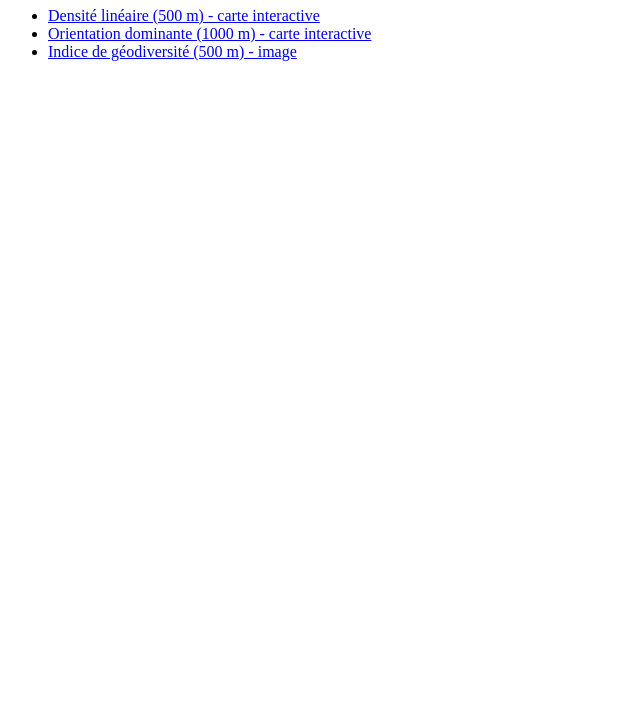
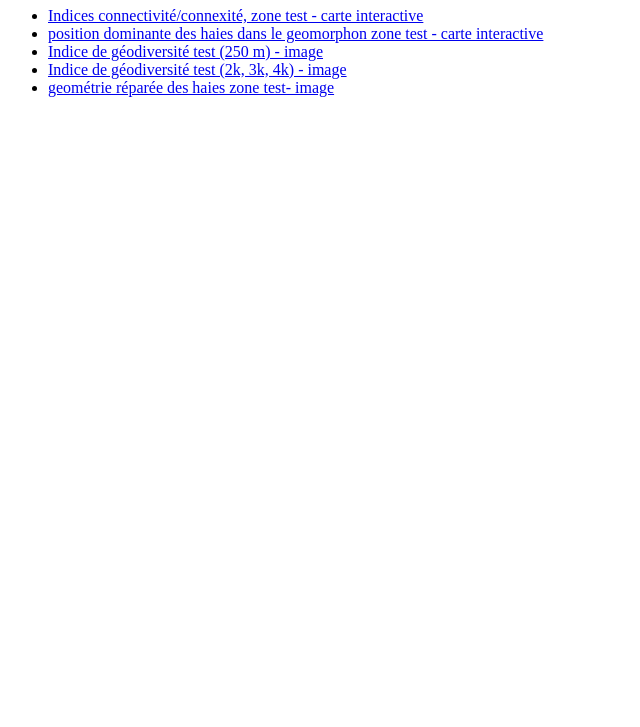
Before and after one commit to RomanLagalis/Restor-haies, a plain HTML site: page cartes/index.html in a window 1280 px wide. Shown: the part 73-800 px from the top of the page, without its empty margins (0-640 px from the left). Drawn offline with Linux system fonts and the light colour scheme.

Commit message:
Update index.html

```diff
--- a/cartes/index.html
+++ b/cartes/index.html
@@ -7,9 +7,11 @@
 <body>
   <h1>Cartes disponibles</h1>
   <ul>
-    <li><a href="densite_500m.html" target="_blank">Densité linéaire (500 m) - carte interactive</a></li>
-    <li><a href="orientation_1000m.html" target="_blank">Orientation dominante (1000 m) - carte interactive</a></li>
-    <li><a href="geodiv_500m.png" target="_blank">Indice de géodiversité (500 m) - image</a></li>
+    <li><a href="haies_test_MAI.html" target="_blank">Indices connectivité/connexité, zone test - carte interactive</a></li>
+    <li><a href="geomorph_test_haies.html" target="_blank"> position dominante des haies dans le geomorphon zone test - carte interactive</a></li>
+    <li><a href="geodiv_250m.png" target="_blank">Indice de géodiversité test (250 m) - image</a></li>
+    <li><a href="geodivNormandie_1305_V2.html" target="_blank">Indice de géodiversité test (2k, 3k, 4k) - image</a></li>
+    <li><a href="noeuds_haies.html" target="_blank">geométrie réparée des haies zone test- image</a></li>
     <!-- Ajoute ici d'autres cartes -->
   </ul>
 </body>
```
